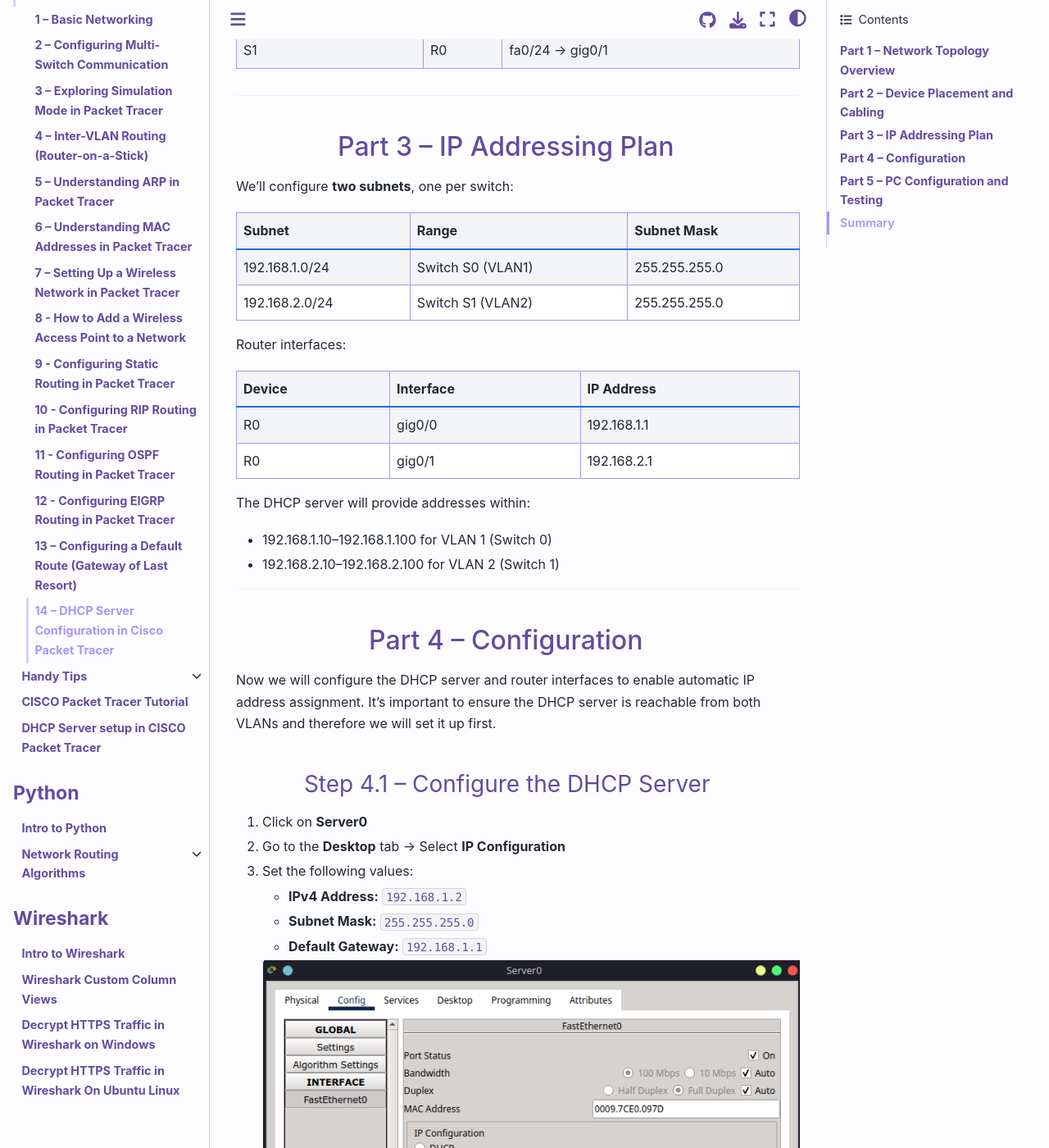
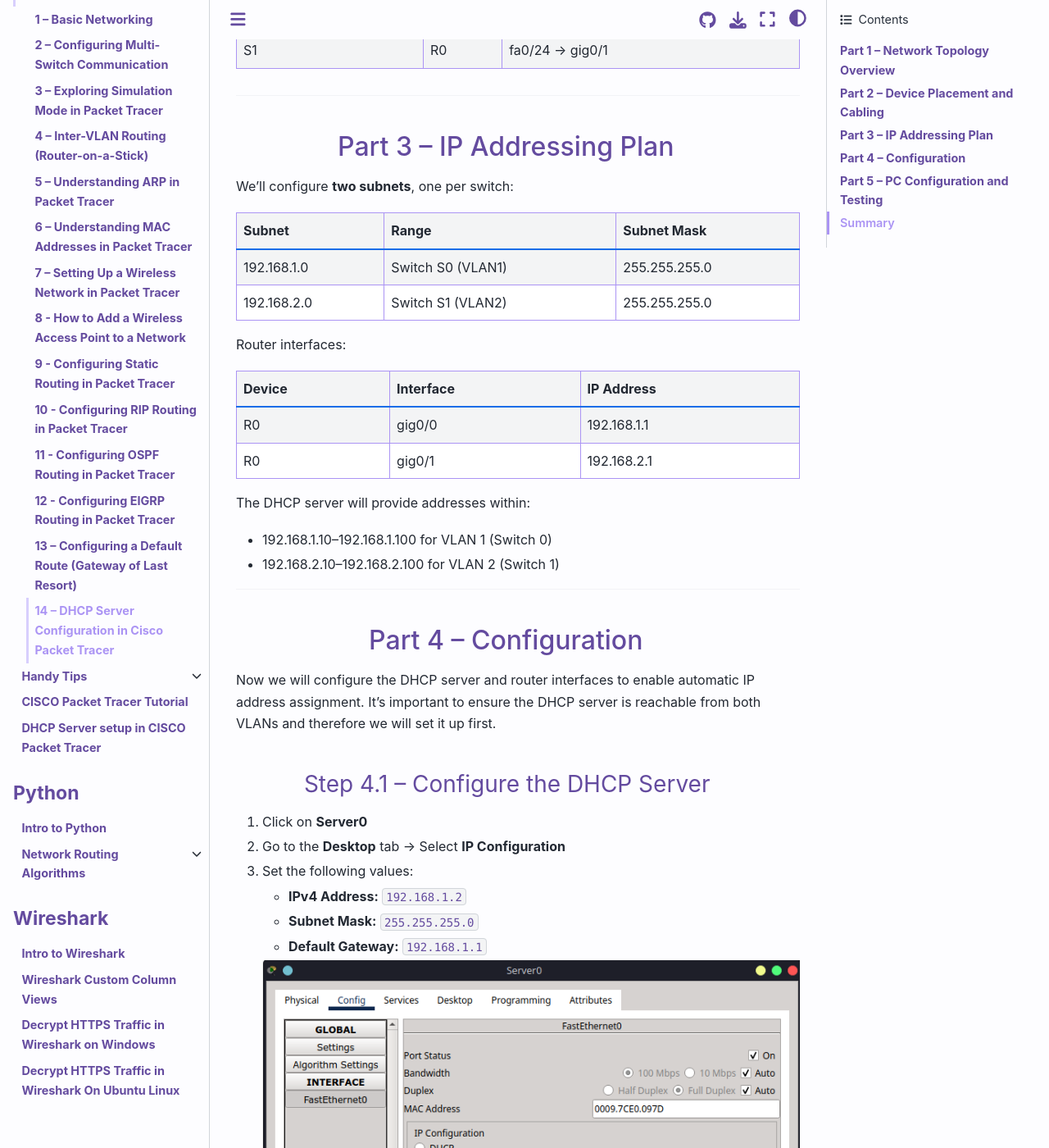
Before and after one commit to breezy-codes/computer-networks-guide, a Jupyter Book: the page built from cisco/tutorial-series/tutorial14.md, in a window 1280 px wide and 1400 px high, scrolled down 2284 px. Shown: the whole window at 82% size. Built offline with Jupyter Book 1.0.4 settings and Sphinx 7.4.7 and the Sphinx Book theme 1.1.4, drawn with Linux system fonts in a browser that asks for light colours; pages that are not in the unit, such as notebooks, are missing from menus.

Commit message:
Tutorial 14

```diff
--- a/_static/custom.css
+++ b/_static/custom.css
@@ -68,7 +68,7 @@ blockquote {
 
 /* Override for Dark Mode */
 html[data-theme="dark"] blockquote {
-    background-color: var(--medium-purple);
+    background-color: var(--light-purple);
 }
 
 
--- a/cisco/tutorial-series/tutorial14.md
+++ b/cisco/tutorial-series/tutorial14.md
@@ -59,8 +59,8 @@ We’ll configure **two subnets**, one per switch:
 
 | Subnet         | Range             | Subnet Mask   |
 | -------------- | ----------------- | ------------- |
-| 192.168.1.0/24 | Switch S0 (VLAN1) | 255.255.255.0 |
-| 192.168.2.0/24 | Switch S1 (VLAN2) | 255.255.255.0 |
+| 192.168.1.0 | Switch S0 (VLAN1) | 255.255.255.0 |
+| 192.168.2.0 | Switch S1 (VLAN2) | 255.255.255.0 |
 
 Router interfaces:
 
```
